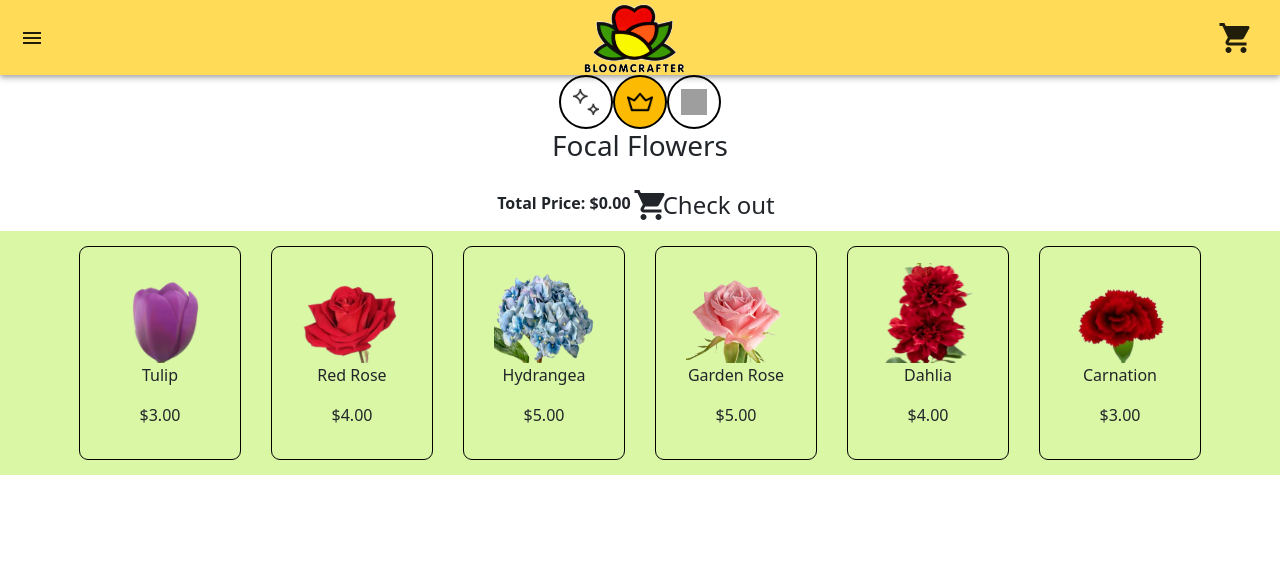
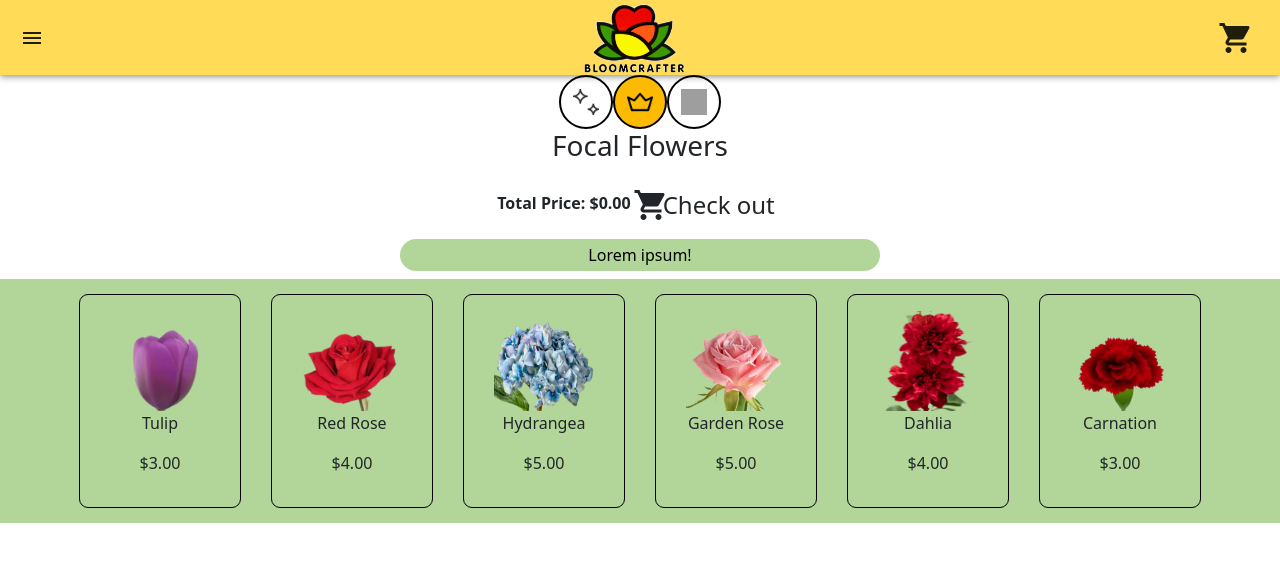
Before and after one commit to 394-w24/BloomCraft2, a React (Vite) app: page / in a window 1280 px wide. Shown: the top 562 px of the page. Built offline with nearby package versions, Linux system fonts and the light colour scheme; grey boxes are pictures that could not be loaded.

Commit message:
added button component

```diff
--- a/src/App.jsx
+++ b/src/App.jsx
@@ -20,6 +20,7 @@ import dummyData from './components/dummyData';
 import FlowerShop from './components/FlowerShop';
 import Cart from './components/Cart';
 import FinalCart from './components/FinalCart';
+import Button from './components/Button';
 
 const App = () => {
   const [selectedFlowerType, setSelectedFlowerType] = useState('Focal');
@@ -130,7 +131,8 @@ const App = () => {
             </IconButton>
 
             <div>
-
+              {/* example button component! please delete!*/}
+            <Button>Lorem ipsum!</Button>
               <FlowerShop flowerList={dummyData["flowers"]}
                 selectedFlowerType={selectedFlowerType}
                 typeList={selectedFlowerType === 'Focal' ? focalFlowers
--- /dev/null
+++ b/src/components/Button.css
@@ -0,0 +1,24 @@
+.custom-button {
+    outline: none;
+    border: none;
+    background-color: #B2D599;
+    border-radius: 25px;
+    /* padding: 0rem 0.5rem; */
+    height: 2rem;
+    width: 77%;
+    max-width: 30rem;
+    margin: 0.5rem 0;
+}
+
+.custom-button:hover {
+    background-color: #A9C9A2;
+    border: #000;
+    outline: solid 1px #000;
+    box-shadow: 0 8px 16px 0 rgba(0,0,0,0.2), 0 6px 20px 0 rgba(0,0,0,0.19);
+}
+
+.custom-button:active {
+    background-color: #A9C9A2;
+    /* box-shadow: 0 5px #666; */
+    transform: translateY(4px);
+}
--- /dev/null
+++ b/src/components/Button.jsx
@@ -0,0 +1,9 @@
+import './Button.css'
+const Button = ({ children, onClick }) => {
+  return (
+    <button className="custom-button" onClick={onClick}>
+      {children}
+    </button>
+  );
+};
+export default Button;
--- a/src/components/FlowerShop.css
+++ b/src/components/FlowerShop.css
@@ -3,7 +3,7 @@
     grid-template-columns: repeat(auto-fill, 12rem);
     justify-content: center;
 
-    background-color: #DAF7A6;
+    background-color: #b2d599;
     /* grid-template-columns: repeat(3, 1fr);
     grid-gap: 20px;  */
 }
@@ -17,6 +17,6 @@
 }
 
 .flower-shop-item:hover {
-    background-color: #b8cf8c;
+    background-color: rgb(213, 240, 164);
     cursor: pointer;
 }
```
